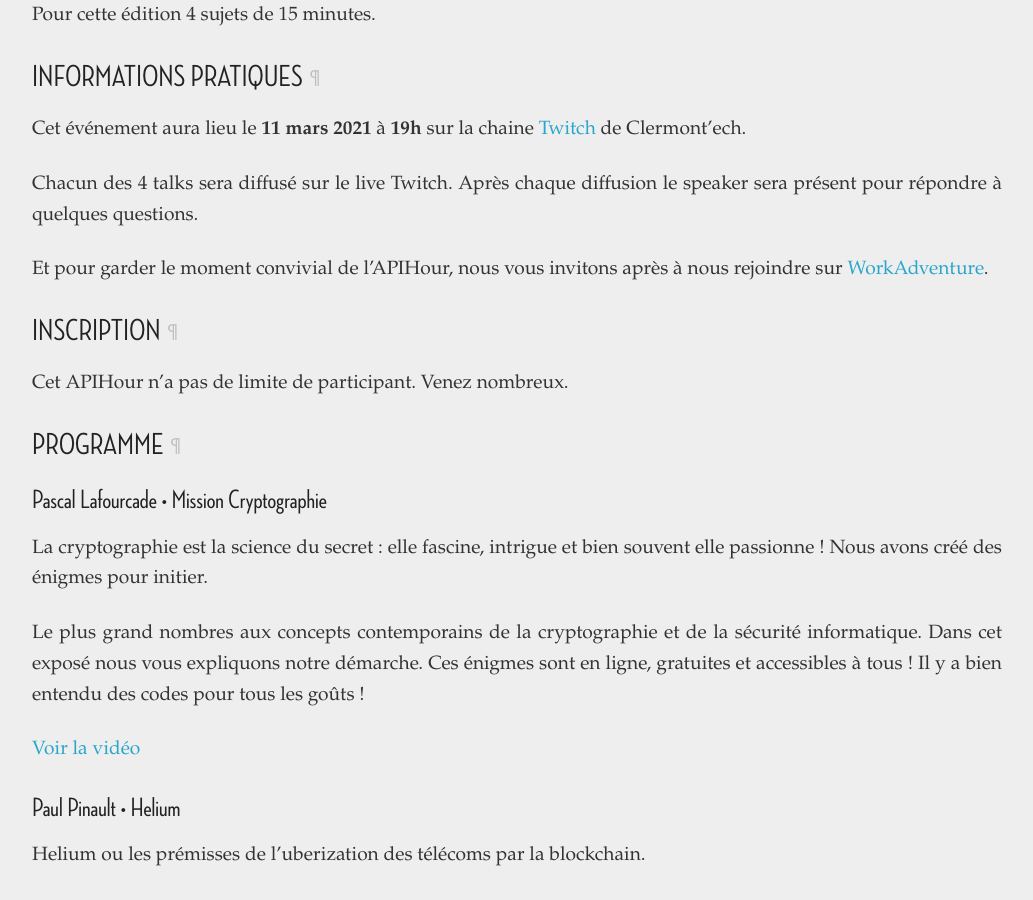
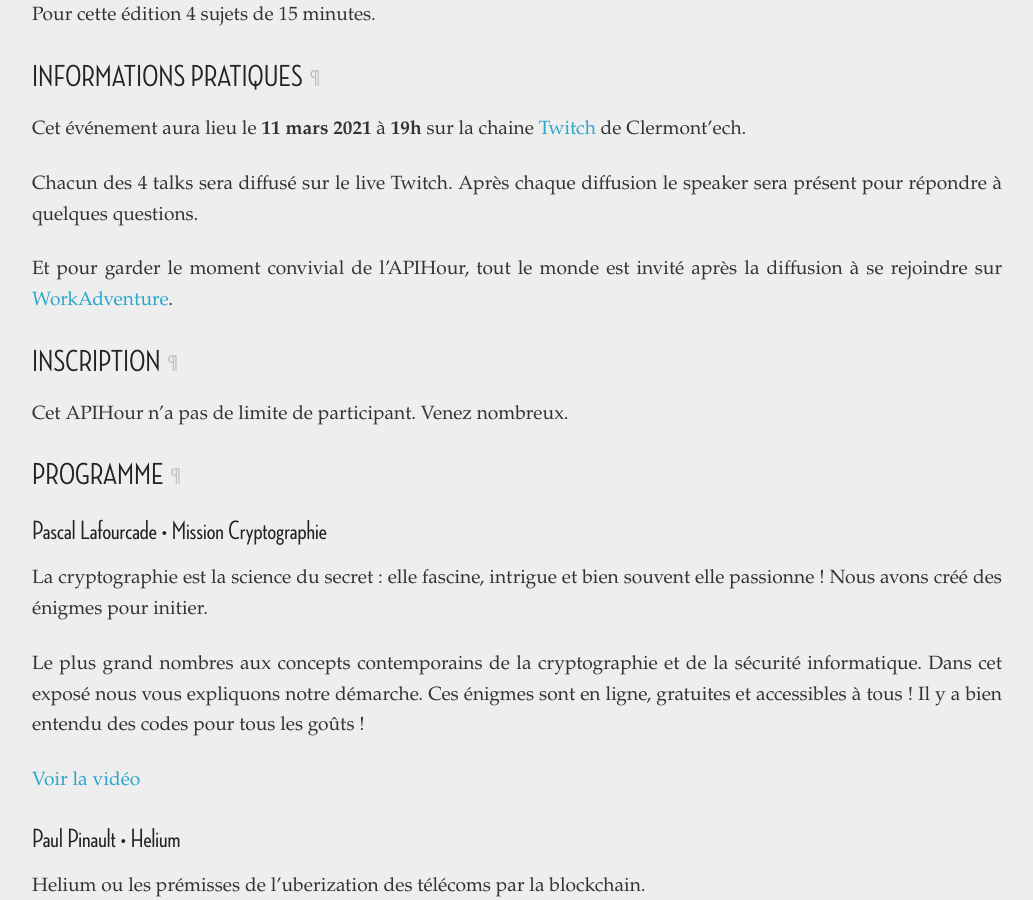
Before and after one commit to clermontech/clermontech.github.com, a Jekyll site: the page built from _posts/2021-02-24-api-hour-47.md, in a window 1280 px wide and 900 px high, scrolled down 716 px. Shown: the whole window, without its empty margins (123-1156 px from the left). Built offline with Jekyll 4.4.1, drawn with Linux system fonts in a browser that asks for light colours.

Commit message:
Update _posts/2021-02-24-api-hour-47.md
Co-authored-by: Pierre Tachoire <pierre@tch.re>

```diff
--- a/_posts/2021-02-24-api-hour-47.md
+++ b/_posts/2021-02-24-api-hour-47.md
@@ -23,7 +23,7 @@ Cet événement aura lieu le **11 mars 2021** à **19h** sur la chaine [Twitch](
 
 Chacun des 4 talks sera diffusé sur le live Twitch. Après chaque diffusion le speaker sera présent pour répondre à quelques questions.
 
-Et pour garder le moment convivial de l'APIHour, nous vous invitons après à nous rejoindre sur [WorkAdventure](http://wa.clermontech.org/).
+Et pour garder le moment convivial de l'APIHour, tout le monde est invité après la diffusion à se rejoindre sur [WorkAdventure](http://wa.clermontech.org/).
 
 ## Inscription
 
```
